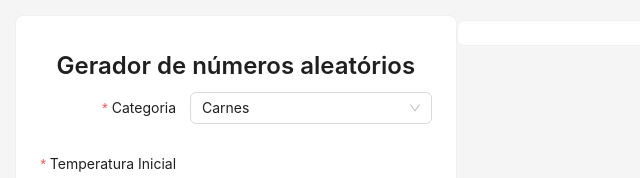
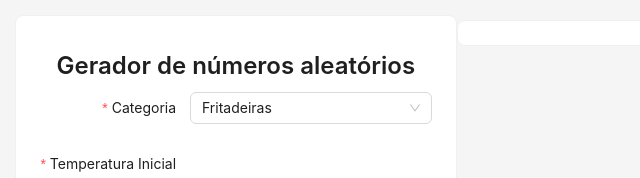
Before and after one commit to Fagnerkenedy/gerador-numeros, a React (Create React App) app: page / in a window 1280 px wide. Shown: the top 178 px of the page, without its empty margins (0-640 px from the left). Built offline with nearby package versions, Linux system fonts and the light colour scheme.

Commit message:
Adiciona novas categorias

```diff
--- a/src/components/form/fields.js
+++ b/src/components/form/fields.js
@@ -81,28 +81,28 @@ const fields = [
             },
         ],
         required: true,
-        initialValue: "Carnes"
+        initialValue: "Fritadeiras"
     },
     {
         label: "Temperatura Inicial",
         name: "minima",
         type: "number",
         required: true,
-        initialValue: 70
+        initialValue: 167.0
     },
     {
         label: "Temperatura Final",
         name: "maxima",
         type: "number",
         required: true,
-        initialValue: 90
+        initialValue: 172.0
     },
     {
         label: "Quantidade",
         name: "quantidade",
         type: "number",
         required: true,
-        initialValue: 40
+        initialValue: 8
     },
     {
         label: "Casas decimais",
```
